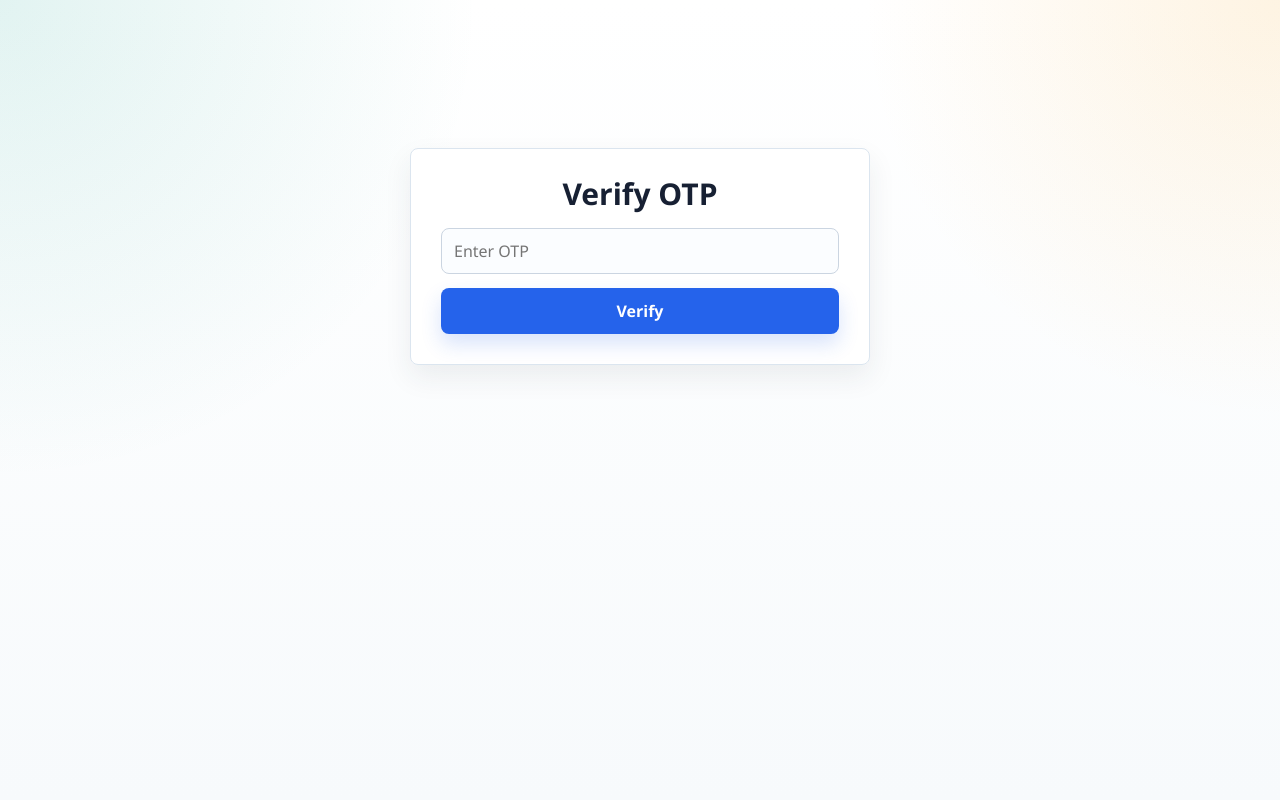
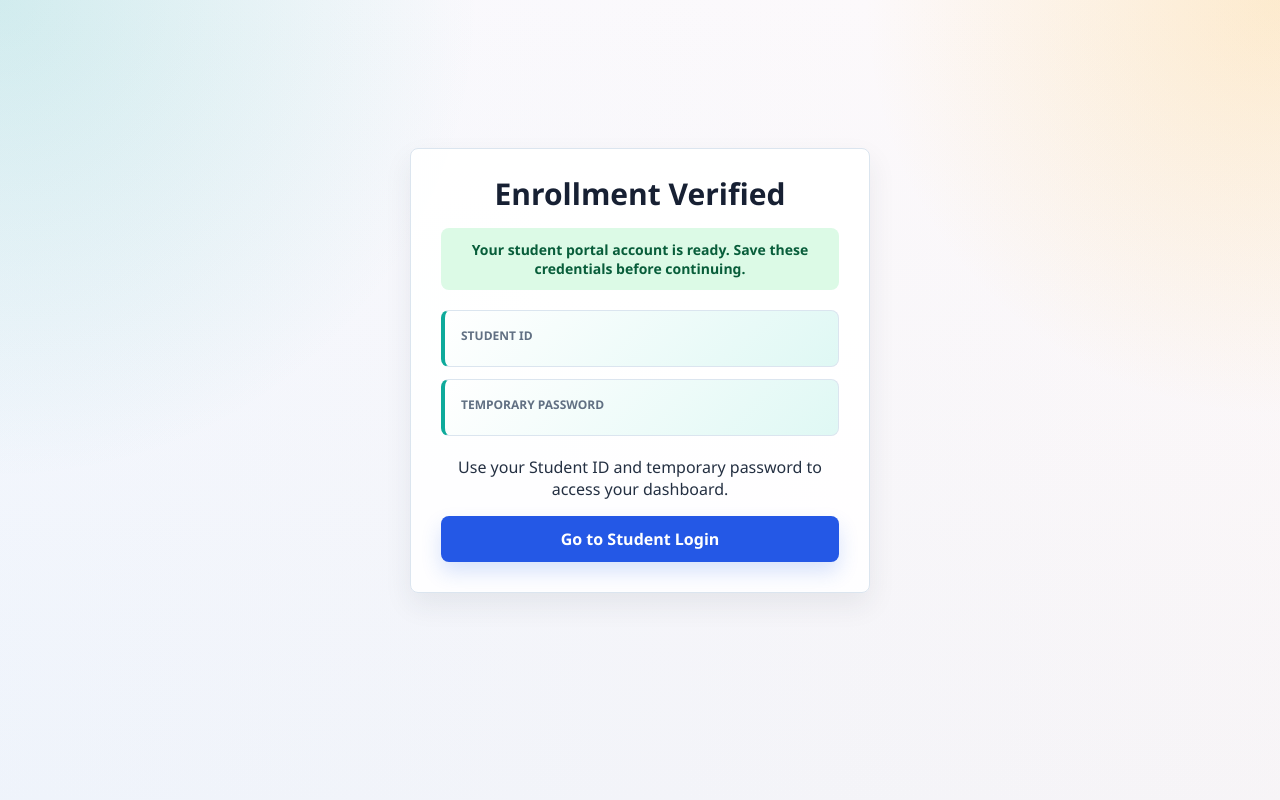
Before and after one commit to cocseller108-cyber/Simple-Enrollment-System, a PHP site: page /verify_otp.php in a window 1280 px wide. Run offline with PHP 8.4, Linux system fonts and the light colour scheme; the visitor is signed in with stand-in values (Sample User, id 1).

Commit message:
Add student credentials login flow

```diff
--- a/admin_dashboard.php
+++ b/admin_dashboard.php
@@ -25,6 +25,7 @@ if (isset($_GET['search']) && !empty($_GET['search'])) {
     $where .= " AND (
         students.firstname LIKE '%$search%'
         OR students.lastname LIKE '%$search%'
+        OR students.student_id LIKE '%$search%'
         OR students.phone LIKE '%$search%'
     )";
 }
@@ -152,6 +153,7 @@ $students = mysqli_query($conn,
 
         <tr>
             <th>ID</th>
+            <th>Student ID</th>
             <th>Name</th>
             <th>Strand</th>
             <th>Grade</th>
@@ -164,6 +166,8 @@ $students = mysqli_query($conn,
         <tr>
 
             <td><?php echo $row['id']; ?></td>
+
+            <td><?php echo htmlspecialchars($row['student_id'] ?? 'Not issued'); ?></td>
 
             <td>
                 <?php
--- a/assets/style.css
+++ b/assets/style.css
@@ -5,10 +5,13 @@
     --text: #243042;
     --muted: #617083;
     --line: #dbe5ef;
-    --primary: #2563eb;
-    --primary-dark: #1d4ed8;
-    --accent: #0f9f8f;
-    --warm: #f8b84e;
+    --primary: #2458e6;
+    --primary-dark: #173ea8;
+    --accent: #0eaa9b;
+    --accent-soft: #dff8f4;
+    --warm: #f7b733;
+    --warm-soft: #fff3d6;
+    --rose: #f45b69;
     --ink: #172033;
     --success: #067647;
     --warning: #b54708;
@@ -30,8 +33,9 @@ body {
     font-family: "Segoe UI", Arial, sans-serif;
     color: var(--text);
     background:
-        radial-gradient(circle at top left, rgba(15, 159, 143, 0.12), transparent 30rem),
-        radial-gradient(circle at top right, rgba(248, 184, 78, 0.16), transparent 26rem),
+        radial-gradient(circle at top left, rgba(14, 170, 155, 0.16), transparent 30rem),
+        radial-gradient(circle at top right, rgba(247, 183, 51, 0.22), transparent 26rem),
+        linear-gradient(90deg, rgba(36, 88, 230, 0.04), rgba(244, 91, 105, 0.035)),
         linear-gradient(180deg, #ffffff 0%, var(--bg) 100%);
 }
 
@@ -516,8 +524,40 @@ select.invalid {
     padding: 14px;
     border-radius: 8px;
     color: #77510a;
-    background: #fff7e8;
+    background: var(--warm-soft);
     font-weight: 700;
+}
+
+.credential-box {
+    display: grid;
+    gap: 12px;
+    margin: 20px 0;
+    text-align: left;
+}
+
+.credential-box div {
+    padding: 16px;
+    border: 1px solid var(--line);
+    border-left: 4px solid var(--accent);
+    border-radius: 8px;
+    background: linear-gradient(135deg, #ffffff, var(--accent-soft));
+}
+
+.credential-box span {
+    display: block;
+    margin-bottom: 6px;
+    color: var(--muted);
+    font-size: 12px;
+    font-weight: 900;
+    text-transform: uppercase;
+}
+
+.credential-box strong {
+    display: block;
+    color: var(--ink);
+    font-size: 22px;
+    letter-spacing: 0;
+    word-break: break-word;
 }
 
 .form-message {
--- a/database.sql
+++ b/database.sql
@@ -1,5 +1,7 @@
 CREATE TABLE IF NOT EXISTS students (
     id INT NOT NULL AUTO_INCREMENT,
+    student_id VARCHAR(30) NULL,
+    password_hash VARCHAR(255) NULL,
     firstname VARCHAR(100) NOT NULL,
     middlename VARCHAR(100) NULL,
     lastname VARCHAR(100) NOT NULL,
@@ -19,5 +21,6 @@ CREATE TABLE IF NOT EXISTS students (
     verified TINYINT(1) NOT NULL DEFAULT 0,
     created_at TIMESTAMP NOT NULL DEFAULT CURRENT_TIMESTAMP,
     PRIMARY KEY (id),
+    UNIQUE KEY unique_student_id (student_id),
     UNIQUE KEY unique_phone (phone)
 ) ENGINE=InnoDB DEFAULT CHARSET=utf8mb4;
--- /dev/null
+++ b/database_update_student_credentials.sql
@@ -0,0 +1,6 @@
+ALTER TABLE students
+    ADD COLUMN student_id VARCHAR(30) NULL AFTER id,
+    ADD COLUMN password_hash VARCHAR(255) NULL AFTER student_id;
+
+ALTER TABLE students
+    ADD UNIQUE KEY unique_student_id (student_id);
--- a/index.php
+++ b/index.php
@@ -121,7 +121,7 @@
                 <article>
                     <span>03</span>
                     <h3>Track status</h3>
-                    <p>Students can sign in using their phone number to review strand details and enrollment status.</p>
+                    <p>Students sign in using their issued Student ID and password to review strand details and enrollment status.</p>
                 </article>
             </div>
         </section>
--- a/verify_otp.php
+++ b/verify_otp.php
@@ -4,12 +4,28 @@ session_start();
 include 'db.php';
 
 $phone = "";
+$credentials = $_SESSION['new_student_credentials'] ?? null;
+
+function generateStudentPassword($length = 10)
+{
+    $characters = 'ABCDEFGHJKLMNPQRSTUVWXYZabcdefghijkmnopqrstuvwxyz23456789';
+    $password = '';
+
+    for ($i = 0; $i < $length; $i++) {
+        $password .= $characters[random_int(0, strlen($characters) - 1)];
+    }
+
+    return $password;
+}
 
 // =========================
 // DETECT FLOW
 // =========================
 
-if (isset($_SESSION['register_phone'])) {
+if (!empty($credentials)) {
+    $mode = "credentials";
+}
+elseif (isset($_SESSION['register_phone'])) {
 
     $phone = $_SESSION['register_phone'];
     $mode = "register";
@@ -43,6 +59,7 @@ if ($_SERVER['REQUEST_METHOD'] == 'POST') {
     );
 
     if (mysqli_num_rows($query) > 0) {
+        $student = mysqli_fetch_assoc($query);
 
         // =========================
         // CLEAR OTP
@@ -59,19 +76,40 @@ if ($_SERVER['REQUEST_METHOD'] == 'POST') {
         // =========================
 
         if ($mode == "register") {
+            $student_id = $student['student_id'];
+            $temporary_password = "";
 
-            // VERIFY STUDENT
-            mysqli_query($conn,
-                "UPDATE students
-                 SET verified=1
-                 WHERE phone='$phone'"
-            );
+            if (empty($student_id)) {
+                $student_id = "KSHS-" . date("Y") . "-" . str_pad((string) $student['id'], 5, "0", STR_PAD_LEFT);
+            }
 
-            $_SESSION['phone'] = $phone;
+            if (empty($student['password_hash'])) {
+                $temporary_password = generateStudentPassword();
+                $password_hash = mysqli_real_escape_string($conn, password_hash($temporary_password, PASSWORD_DEFAULT));
 
+                mysqli_query($conn,
+                    "UPDATE students
+                     SET student_id='$student_id',
+                         password_hash='$password_hash',
+                         verified=1
+                     WHERE phone='$phone'"
+                );
+            } else {
+                mysqli_query($conn,
+                    "UPDATE students
+                     SET student_id='$student_id',
+                         verified=1
+                     WHERE phone='$phone'"
+                );
+            }
+
+            $_SESSION['new_student_credentials'] = [
+                'student_id' => $student_id,
+                'password' => $temporary_password,
+            ];
             unset($_SESSION['register_phone']);
 
-            header("Location: index.php");
+            header("Location: verify_otp.php");
             exit();
 
         }
@@ -82,7 +120,7 @@ if ($_SERVER['REQUEST_METHOD'] == 'POST') {
 
         elseif ($mode == "login") {
 
-            $_SESSION['phone'] = $phone;
+            $_SESSION['student_id'] = $student['student_id'];
 
             unset($_SESSION['login_phone']);
 
@@ -111,6 +149,27 @@ if ($_SERVER['REQUEST_METHOD'] == 'POST') {
 
 <div class="container">
 
+    <?php if (!empty($credentials)) { ?>
+        <h1>Enrollment Verified</h1>
+        <p class="success">Your student portal account is ready. Save these credentials before continuing.</p>
+
+        <div class="credential-box">
+            <div>
+                <span>Student ID</span>
+                <strong><?php echo htmlspecialchars($credentials['student_id']); ?></strong>
+            </div>
+            <div>
+                <span>Temporary Password</span>
+                <strong><?php echo htmlspecialchars($credentials['password']); ?></strong>
+            </div>
+        </div>
+
+        <p>Use your Student ID and temporary password to access your dashboard.</p>
+        <a class="button primary" href="student_login.php">Go to Student Login</a>
+
+        <?php unset($_SESSION['new_student_credentials']); ?>
+    <?php } else { ?>
+
     <h1>Verify OTP</h1>
 
     <?php
@@ -131,6 +190,7 @@ if ($_SERVER['REQUEST_METHOD'] == 'POST') {
         </button>
 
     </form>
+    <?php } ?>
 
 </div>
 
```
Also changed, not shown: other parts of assets/style.css (+15 -11 lines), dashboard.php (+5 -3 lines), student_dashboard.php (+11 -7 lines), student_login.php (+22 -9 lines).
